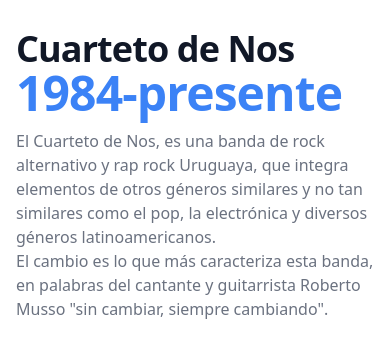
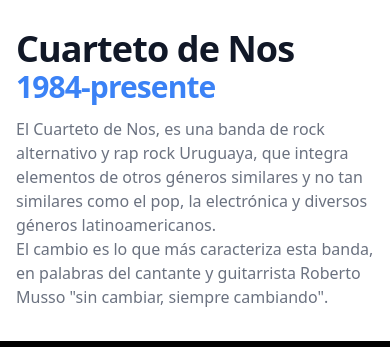
Before and after one commit to Esteban-Mesa/asyns-landig, a website: page src/index.html in a window 390 px wide. Shown: the part 67-414 px from the top of the page. Drawn offline with nearby package versions, Linux system fonts and the light colour scheme; no server answers.

Commit message:
Corrección menor a subtítulo

```diff
--- a/src/index.html
+++ b/src/index.html
@@ -46,7 +46,7 @@
                     <div class="sm:text-center lg:text-left">
                         <h1 class="text-4xl tracking-tight font-extrabold text-gray-900 sm:text-5xl md:text-6xl">
                             <span class="block">Cuarteto de Nos</span>
-                            <span class="block text-5xl text-blue-500">1984-presente</span>
+                            <span class="block text-3xl sm:text-4xl md:text-5xl text-blue-500">1984-presente</span>
                         </h1>
                         <p
                             class="mt-3 text-base text-gray-500 sm:mt-5 sm:text-lg sm:max-w-xl sm:mx-auto md:mt-5 md:text-xl lg:mx-0">
```
